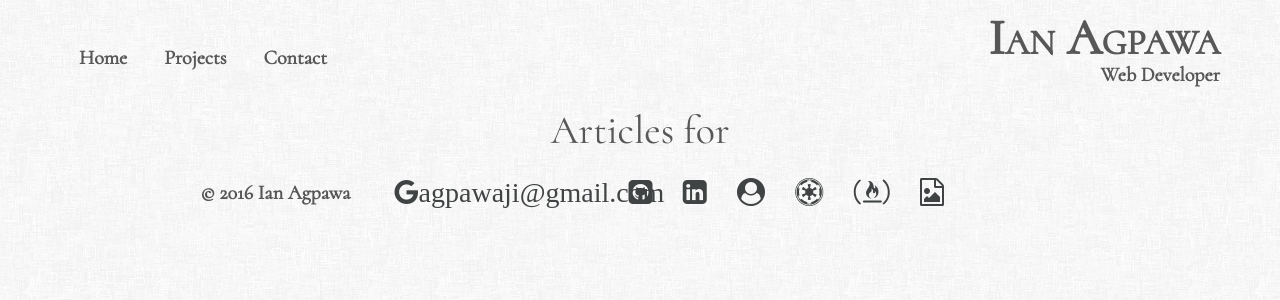
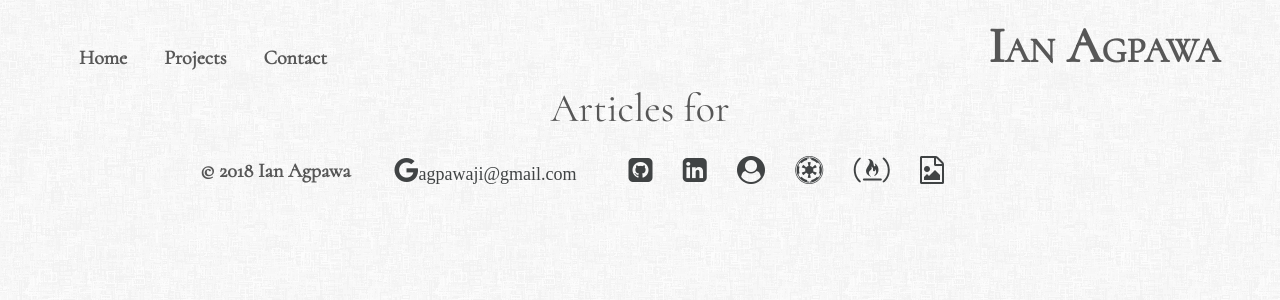
Before and after one commit to TheArtilect/portfolioN, a Python web app: template templates/articles.html in a window 1280 px wide. Shown: the top 300 px of the page. Run offline with Jinja, Linux system fonts and the light colour scheme; the template is opened without the code that fills it, so the values that code supplies are empty; some libraries are stand-ins or nearby versions.

Commit message:
feat: Change font size for footer

```diff
--- a/static/css/style.css
+++ b/static/css/style.css
@@ -17,14 +17,11 @@ a:hover{
 
 .title-super {
     font-size: 50px;
-    font-weight: 600;
+    font-weight: bold;
     font-variant: small-caps;
-    margin-top: 1vh;
+    margin-top: 2vh;
 }
 
-#job{
-    margin-top: -2vh;
-}
 
 /* NAV */
 
@@ -138,3 +135,7 @@ footer{
     color: #404344;
     cursor: default;
 }
+
+#goog{
+    font-size: 18px;
+}
--- a/templates/base.html
+++ b/templates/base.html
@@ -51,7 +51,6 @@
         </div>
         <div class="col-md-3 offset-md-3 text-right">
             <h1 class="title-super" id="name">Ian Agpawa</h1>
-            <p id='job'>Web Developer</p>
         </div>
     </header>
     {% block content %}
@@ -59,7 +58,7 @@
     <div class='container-fluid footer'>
     <footer id='contact' class="row justify-content-center text-center">
         <div class="col-md-2 col-md-offset-2 copy-name">
-            <p> &copy; 2016 Ian Agpawa</p>
+            <p> &copy; 2018 Ian Agpawa</p>
         </div>
         <div class="col-md-2 fa-google-div">
              <i class="fa fa-google"><span id="goog">agpawaji@gmail.com</span></i>
```
